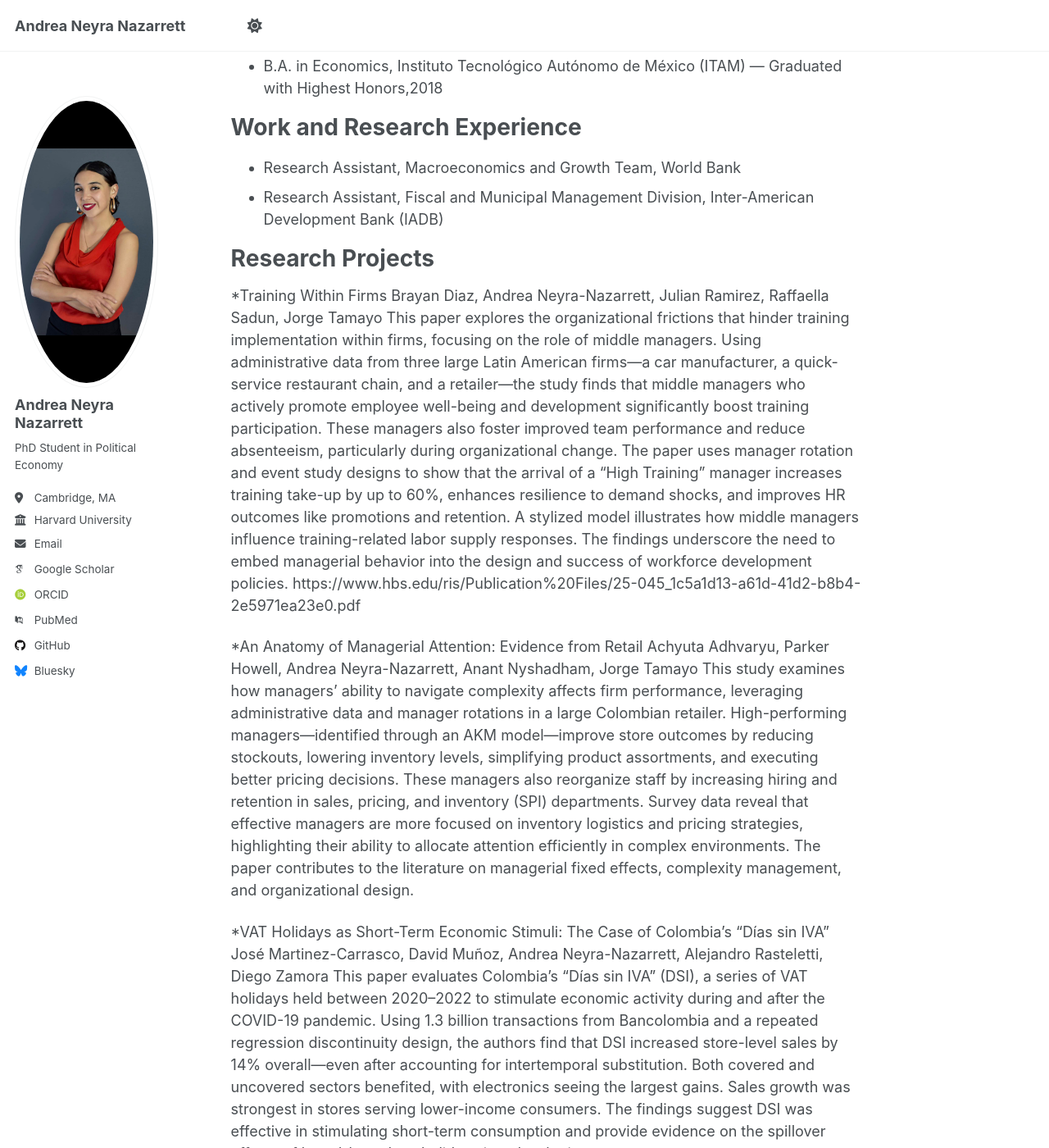
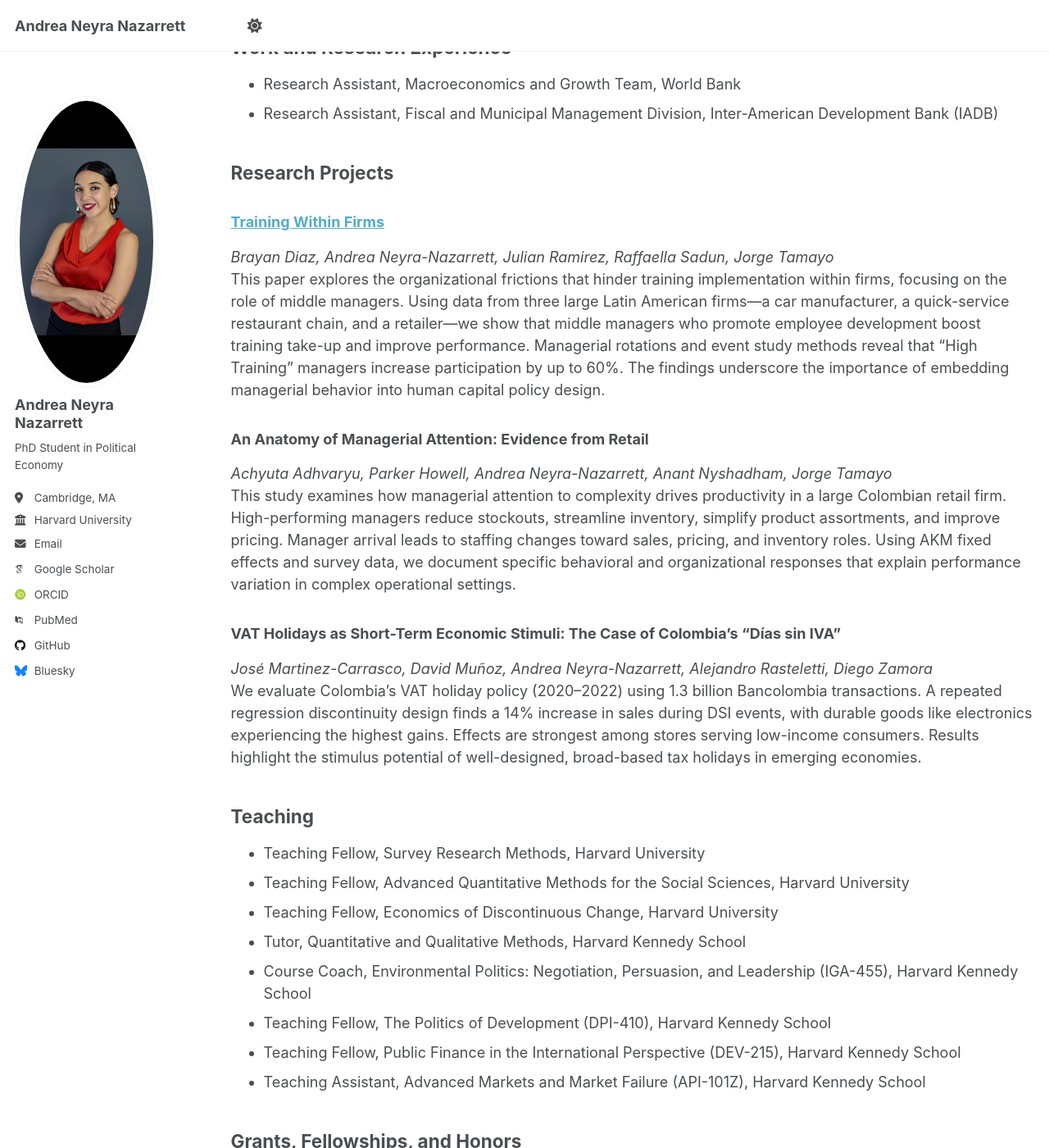
Before and after one commit to aneyranazarrett/personal, a Jekyll site: the page built from _pages/cv.md, in a window 1280 px wide and 1400 px high, scrolled down 389 px. Shown: the whole window at 82% size. Built offline with Jekyll 4.4.1, drawn with Linux system fonts in a browser that asks for light colours; some web fonts are replaced; our own code applies the rules of GitHub Pages for plain Markdown files; some of the changed text lies outside the part shown.

Commit message:
Update cv.md

```diff
--- a/_pages/cv.md
+++ b/_pages/cv.md
@@ -1,4 +1,4 @@
---
+---
 layout: archive
 title: "CV"
 permalink: /cv/
@@ -8,61 +8,60 @@ redirect_from:
 ---
 
 {% include base_path %}
-#You can find my CV [here](https://aneyranazarrett.github.io/andreaneyra//files/cv_andrea_neyra.pdf)
 
-Education
-======
-* Ph.D. in Political Economy and Government (Economics Track), Harvard University , 2027 (expected)
-* Master in Public Policy, Harvard Kennedy School of Government — Fulbright-García Robles Scholar , 2021
-* B.A. in Economics, Instituto Tecnológico Autónomo de México (ITAM) — Graduated with Highest Honors,2018
+You can download my full CV [here (PDF)](https://aneyranazarrett.github.io/andreaneyra//files/cv_andrea_neyra.pdf)
 
-Work and Research Experience
-======
-* Research Assistant, Macroeconomics and Growth Team, World Bank
-* Research Assistant, Fiscal and Municipal Management Division, Inter-American Development Bank (IADB)
+## Education
 
-Research Projects
-======
+- Ph.D. in Political Economy and Government (Economics Track), Harvard University (expected 2027)
+- Master in Public Policy, Harvard Kennedy School — Fulbright-García Robles Scholar (2021)
+- B.A. in Economics, Instituto Tecnológico Autónomo de México (ITAM) — Graduated with Highest Honors (2018)
 
-*Training Within Firms
-Brayan Diaz, Andrea Neyra-Nazarrett, Julian Ramirez, Raffaella Sadun, Jorge Tamayo
-This paper explores the organizational frictions that hinder training implementation within firms, focusing on the role of middle managers. Using administrative data from three large Latin American firms—a car manufacturer, a quick-service restaurant chain, and a retailer—the study finds that middle managers who actively promote employee well-being and development significantly boost training participation. These managers also foster improved team performance and reduce absenteeism, particularly during organizational change. The paper uses manager rotation and event study designs to show that the arrival of a “High Training” manager increases training take-up by up to 60%, enhances resilience to demand shocks, and improves HR outcomes like promotions and retention. A stylized model illustrates how middle managers influence training-related labor supply responses. The findings underscore the need to embed managerial behavior into the design and success of workforce development policies.
-https://www.hbs.edu/ris/Publication%20Files/25-045_1c5a1d13-a61d-41d2-b8b4-2e5971ea23e0.pdf
+## Work and Research Experience
 
-*An Anatomy of Managerial Attention: Evidence from Retail
-Achyuta Adhvaryu, Parker Howell, Andrea Neyra-Nazarrett, Anant Nyshadham, Jorge Tamayo
-This study examines how managers' ability to navigate complexity affects firm performance, leveraging administrative data and manager rotations in a large Colombian retailer. High-performing managers—identified through an AKM model—improve store outcomes by reducing stockouts, lowering inventory levels, simplifying product assortments, and executing better pricing decisions. These managers also reorganize staff by increasing hiring and retention in sales, pricing, and inventory (SPI) departments. Survey data reveal that effective managers are more focused on inventory logistics and pricing strategies, highlighting their ability to allocate attention efficiently in complex environments. The paper contributes to the literature on managerial fixed effects, complexity management, and organizational design.
+- Research Assistant, Macroeconomics and Growth Team, World Bank
+- Research Assistant, Fiscal and Municipal Management Division, Inter-American Development Bank (IADB)
 
-*VAT Holidays as Short-Term Economic Stimuli: The Case of Colombia’s “Días sin IVA”
-José Martinez-Carrasco, David Muñoz, Andrea Neyra-Nazarrett, Alejandro Rasteletti, Diego Zamora
-This paper evaluates Colombia’s “Días sin IVA” (DSI), a series of VAT holidays held between 2020–2022 to stimulate economic activity during and after the COVID-19 pandemic. Using 1.3 billion transactions from Bancolombia and a repeated regression discontinuity design, the authors find that DSI increased store-level sales by 14% overall—even after accounting for intertemporal substitution. Both covered and uncovered sectors benefited, with electronics seeing the largest gains. Sales growth was strongest in stores serving lower-income consumers. The findings suggest DSI was effective in stimulating short-term consumption and provide evidence on the spillover effects of broad-based tax holidays in a developing economy context.
+## Research Projects
 
-Teaching
-======
-* Teaching Fellow, Survey Research Methods, Harvard University
-* Teaching Fellow, Advanced Quantitative Methods for the Social Sciences, Harvard University
-* Teaching Fellow, Economics of Discontinuous Change, Harvard University
-* Tutor, Quantitative and Qualitative Methods, Harvard Kennedy School
-* Teaching Fellow, Environmental Politics: Negotiation, Persuasion, and Leadership (IGA-455), Harvard Kennedy School
-* Teaching Fellow, The Politics of Development (DPI-410), Harvard Kennedy School
-* Teaching Fellow, Public Finance in the International Perspective (DEV-215), Harvard Kennedy School
-* Teaching Fellow, Advanced Markets and Market Failure (API-101Z), Harvard Kennedy School
+### [Training Within Firms](https://www.hbs.edu/ris/Publication%20Files/25-045_1c5a1d13-a61d-41d2-b8b4-2e5971ea23e0.pdf)
+*Brayan Diaz, Andrea Neyra-Nazarrett, Julian Ramirez, Raffaella Sadun, Jorge Tamayo*
+This paper explores the organizational frictions that hinder training implementation within firms, focusing on the role of middle managers. Using data from three large Latin American firms—a car manufacturer, a quick-service restaurant chain, and a retailer—we show that middle managers who promote employee development boost training take-up and improve performance. Managerial rotations and event study methods reveal that “High Training” managers increase participation by up to 60%. The findings underscore the importance of embedding managerial behavior into human capital policy design.
 
-Grants, Fellowships, and Honors
-======
-* The Kenneth C. Griffin Economics Research Fund
-* Colombia Economics of Education and Climate Change Research Fund
-* DRCLAS Summer Fellowship
-* Mildred Rendl PhD 1954 Graduate Student Fellow
-* Fulbright-García Robles Scholarship
-* Harvard Ash Center Research Project Fellowship
-* Harvard Kennedy School Summer Research Fellowship
-* Comecyt Talent and Excellence Scholarship
-* Comecyt “Posgrado en el Extranjero” Scholarship
-* Conacyt-FUNED Scholarship
-* Dionisio Medina Harvard Scholarship
+### An Anatomy of Managerial Attention: Evidence from Retail
+*Achyuta Adhvaryu, Parker Howell, Andrea Neyra-Nazarrett, Anant Nyshadham, Jorge Tamayo*
+This study examines how managerial attention to complexity drives productivity in a large Colombian retail firm. High-performing managers reduce stockouts, streamline inventory, simplify product assortments, and improve pricing. Manager arrival leads to staffing changes toward sales, pricing, and inventory roles. Using AKM fixed effects and survey data, we document specific behavioral and organizational responses that explain performance variation in complex operational settings.
 
-Conferences Organized
-======
-* Co-Chair, The Mexico Conference, Harvard Kennedy School (2021)
-* Co-Organizer, The Mexico Conference, Harvard Kennedy School (2020)
+### VAT Holidays as Short-Term Economic Stimuli: The Case of Colombia’s “Días sin IVA”
+*José Martinez-Carrasco, David Muñoz, Andrea Neyra-Nazarrett, Alejandro Rasteletti, Diego Zamora*
+We evaluate Colombia’s VAT holiday policy (2020–2022) using 1.3 billion Bancolombia transactions. A repeated regression discontinuity design finds a 14% increase in sales during DSI events, with durable goods like electronics experiencing the highest gains. Effects are strongest among stores serving low-income consumers. Results highlight the stimulus potential of well-designed, broad-based tax holidays in emerging economies.
+
+## Teaching
+
+- Teaching Fellow, Survey Research Methods, Harvard University
+- Teaching Fellow, Advanced Quantitative Methods for the Social Sciences, Harvard University
+- Teaching Fellow, Economics of Discontinuous Change, Harvard University
+- Tutor, Quantitative and Qualitative Methods, Harvard Kennedy School
+- Course Coach, Environmental Politics: Negotiation, Persuasion, and Leadership (IGA-455), Harvard Kennedy School
+- Teaching Fellow, The Politics of Development (DPI-410), Harvard Kennedy School
+- Teaching Fellow, Public Finance in the International Perspective (DEV-215), Harvard Kennedy School
+- Teaching Assistant, Advanced Markets and Market Failure (API-101Z), Harvard Kennedy School
+
+## Grants, Fellowships, and Honors
+
+- The Kenneth C. Griffin Economics Research Fund
+- Colombia Economics of Education and Climate Change Research Fund
+- DRCLAS Summer Fellowship
+- Mildred Rendl PhD 1954 Graduate Student Fellow
+- Fulbright-García Robles Scholarship
+- Harvard Ash Center Research Project Fellowship
+- Harvard Kennedy School Summer Research Fellowship
+- Comecyt Talent and Excellence Scholarship
+- Comecyt “Posgrado en el Extranjero” Scholarship
+- Conacyt-FUNED Scholarship
+- Dionisio Medina Harvard Scholarship
+
+## Conferences Organized
+
+- Co-Chair, The Mexico Conference, Harvard Kennedy School (2021)
+- Co-Organizer, The Mexico Conference, Harvard Kennedy School (2020)
```
